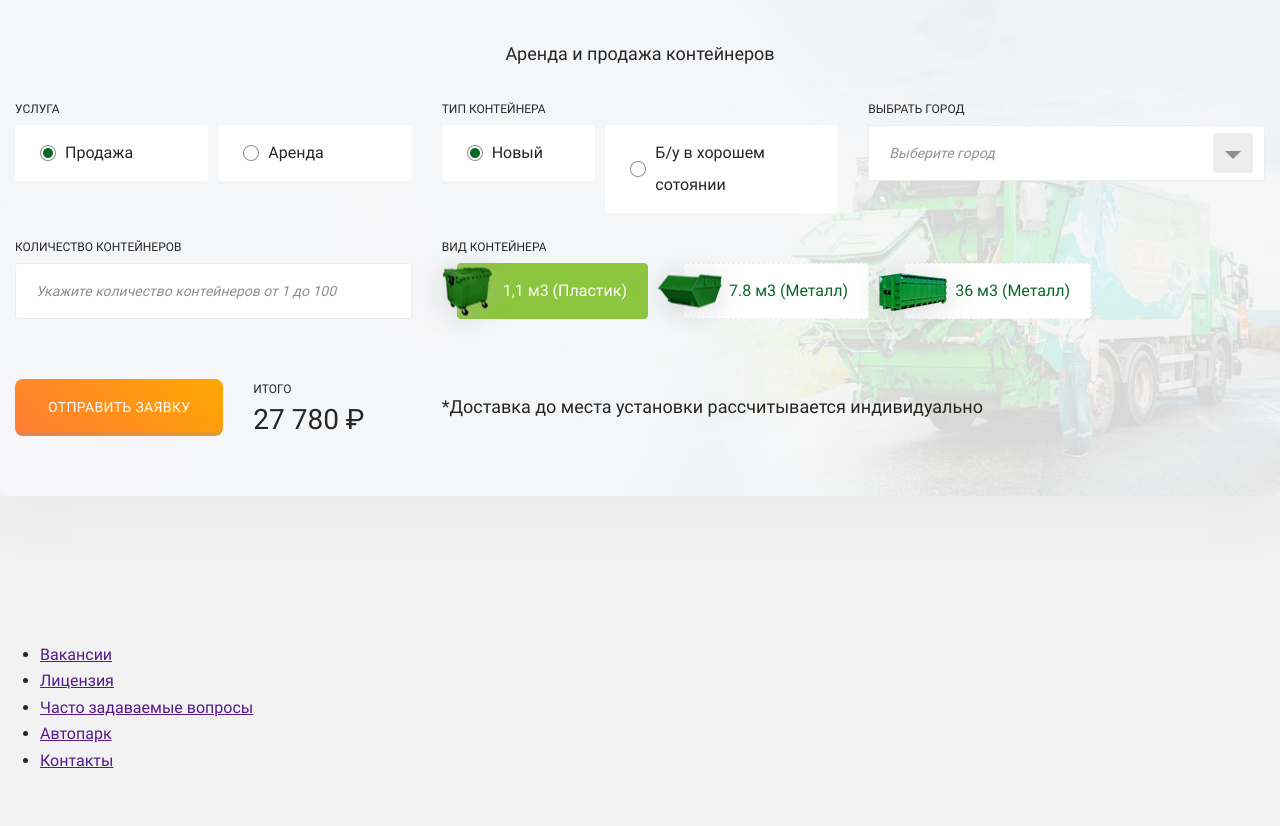
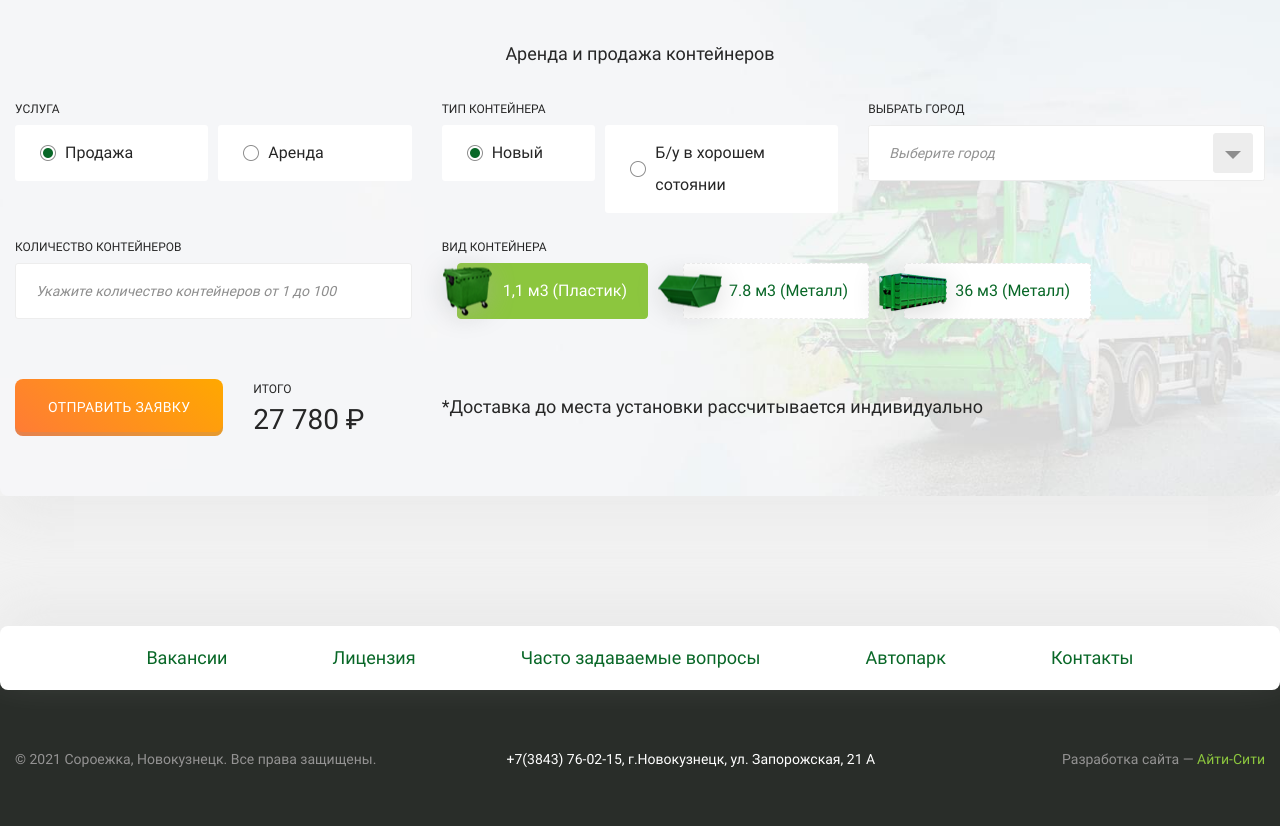
Before and after one commit to 2thecrow/SOROEZH, a plain HTML site: page app/index.html in a window 1280 px wide. Shown: the part 2735-3561 px from the top of the page. Before the commit the page ends 3525 px from the top, so only its background shows below. Drawn offline with nearby package versions, Linux system fonts and the light colour scheme.

Commit message:
сделал футер

```diff
--- a/app/css/app.css
+++ b/app/css/app.css
@@ -529,43 +529,94 @@ body {
 .choices__list--single {
   padding: 0
 }
-.choices__list--dropdown .choices__item--selectable.is-highlighted:after {
-  display: none
+.footer__nav {
+  position: relative;
+  background-color: var(--white-bg);
+  border-radius: 8px;
+  -webkit-box-shadow: 0 -24px 48px 0 rgba(219,219,219,.32);
+  box-shadow: 0 -24px 48px 0 rgba(219,219,219,.32)
 }
-.choices[data-type*=select-one]:after {
-  border: none;
-  margin: 0;
-  content: '';
-  position: absolute;
-  right: 11.5px;
-  top: 50%;
-  -webkit-transform: translateY(-50%);
-  -ms-transform: translateY(-50%);
-  transform: translateY(-50%);
-  width: 40px;
-  height: 40px;
-  background-image: url(/img/dest/calc/select-arrow.png);
-  pointer-events: none
+.footer__bottom {
+  background-color: #292d29;
+  padding: 90px 0 55px;
+  margin-top: -33px
 }
-.choices[data-type*=select-one].is-open:after {
-  border: none;
-  margin: 0;
-  -webkit-transform: rotate(-180deg) translateY(50%);
-  -ms-transform: rotate(-180deg) translateY(50%);
-  transform: rotate(-180deg) translateY(50%)
+.footer__supports {
+  display: -webkit-box;
+  display: -ms-flexbox;
+  display: flex
 }
-.choices__inner {
-  height: 56px;
-  font-style: italic;
+.footer__copyright {
+  font-weight: 300;
   font-size: 14px;
   line-height: 24px;
-  background-color: var(--white-bg);
-  padding: 15px 20px 15px;
-  border: 1px solid #ededed;
-  border-radius: 2.5px
+  color: #949393;
+  margin-right: 130px
 }
-.choices__list--single {
-  padding: 0
+.footer-nav__list {
+  list-style: none;
+  display: -webkit-box;
+  display: -ms-flexbox;
+  display: flex;
+  -webkit-box-pack: center;
+  -ms-flex-pack: center;
+  justify-content: center;
+  -ms-flex-wrap: wrap;
+  flex-wrap: wrap;
+  padding: 14px 15px
+}
+.footer-nav__item:not(:last-child) {
+  margin-right: 105px
+}
+.footer-nav__link {
+  position: relative;
+  font-weight: 900;
+  font-size: 18px;
+  line-height: 36px;
+  color: #086727;
+  -webkit-transition: all .3s ease-in-out;
+  -o-transition: all .3s ease-in-out;
+  transition: all .3s ease-in-out;
+  text-decoration: none
+}
+.footer-nav__link:hover {
+  -webkit-transition: all .3s ease-in-out;
+  -o-transition: all .3s ease-in-out;
+  transition: all .3s ease-in-out;
+  text-decoration: underline
+}
+.footer-address {
+  display: -webkit-box;
+  display: -ms-flexbox;
+  display: flex;
+  font-size: 14px;
+  line-height: 24px;
+  color: var(--white-text)
+}
+.footer-address__link {
+  font-weight: 900;
+  color: var(--white-text);
+  text-decoration: none
+}
+.footer-address__link:hover {
+  text-decoration: underline
+}
+.footer-address__base {
+  font-weight: 300
+}
+.developers {
+  font-weight: 300;
+  font-size: 14px;
+  line-height: 24px;
+  color: #949393;
+  margin-left: auto
+}
+.developers__link {
+  color: #8cc63e;
+  text-decoration: none
+}
+.developers__link:hover {
+  text-decoration: underline
 }
 .welcome-slider {
   height: 850px;
--- a/app/index.html
+++ b/app/index.html
@@ -435,9 +435,9 @@
 		</div>
 	</div>
 
-	<footer class="footer">
-		<nav class="footer__nav footer-nav">
-			<ul class="footer-nav__list">
+	<footer class="footer wrapper">
+		<nav class="footer__nav footer-nav container-large">
+			<ul class="footer-nav__list container">
 				<li class="footer-nav__item">
 					<a href="" class="footer-nav__link">Вакансии</a>
 				</li>
@@ -455,6 +455,21 @@
 				</li>
 			</ul>
 		</nav>
+		<div class="footer__bottom">
+			<div class="container">
+				<div class="footer__supports">
+					<div class="footer__copyright">© 2021 Сороежка, Новокузнецк. Все права защищены.</div>
+					<div class="footer__address footer-address">
+						<a href="tel:+" class="footer-address__link">+7(3843) 76-02-15</a>
+						<div class="footer-address__base">, г.Новокузнецк, ул. Запорожская, 21 А</div>
+					</div>
+					<div class="developers">
+						Разработка сайта — <a href="" class="developers__link">Айти-Сити</a>
+					</div>
+				</div>
+			</div>
+		</div>
+
 	</footer>
 
 </body>
--- /dev/null
+++ b/app/scss/components/footer.scss
@@ -0,0 +1,86 @@
+.footer {
+
+    &__nav {
+        position: relative;
+        background-color: var(--white-bg);
+        border-radius: 8px;
+        box-shadow: 0px -24px 48px 0px rgba(219, 219, 219, 0.32);
+    }
+    &__bottom {
+        background-color: #292d29;
+        padding: 90px 0 55px;
+        margin-top: -33px;
+    }
+    &__supports {
+        display: flex;
+    }
+    &__copyright {
+        font-weight: 300;
+        font-size: 14px;
+        line-height: 24px;
+        color: #949393;
+        margin-right: 130px;
+    }
+    &__address {}
+}
+
+.footer-nav {
+    &__list {
+        list-style: none;
+        display: flex;
+        justify-content: center;
+        flex-wrap: wrap;
+        padding: 14px 15px;
+    }
+    &__item {
+        &:not(:last-child) {
+            margin-right: 105px;
+        }
+    }
+    &__link {
+        position: relative;
+        font-weight: 900;
+        font-size: 18px;
+        line-height: 36px;
+        color: #086727;
+        transition: all .3s ease-in-out;
+        text-decoration: none;
+        &:hover {
+            transition: all .3s ease-in-out;
+            text-decoration: underline;
+        }
+    }
+}
+
+.footer-address {
+    display: flex;
+    font-size: 14px;
+    line-height: 24px;
+    color: var(--white-text);
+    &__link {
+        font-weight: 900;
+        color: var(--white-text);
+        text-decoration: none;
+        &:hover {
+            text-decoration: underline;
+        }
+    }
+    &__base {
+        font-weight: 300;
+    }
+}
+
+.developers {
+    font-weight: 300;
+    font-size: 14px;
+    line-height: 24px;
+    color: #949393;
+    margin-left: auto;
+    &__link {
+        color: #8cc63e;
+        text-decoration: none;
+        &:hover {
+            text-decoration: underline;
+        }
+    }
+}
```
